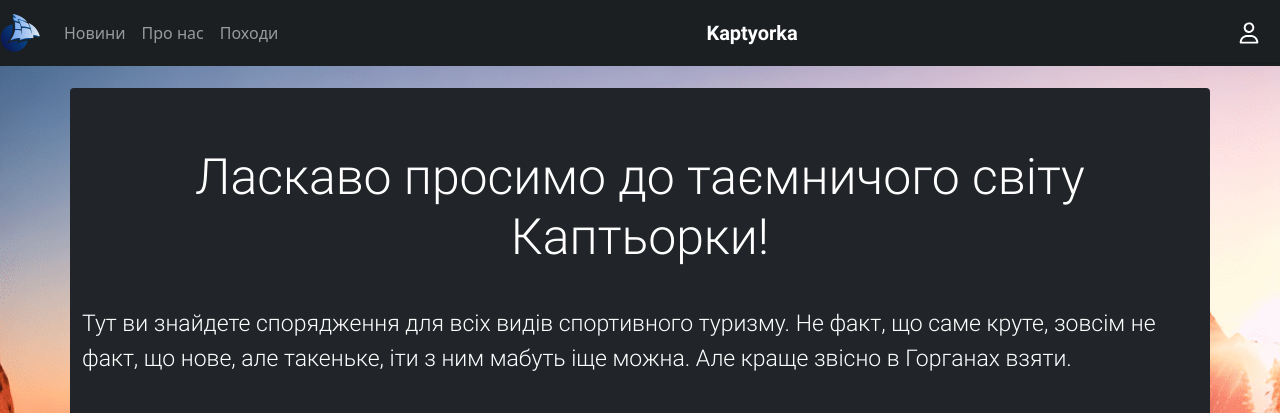
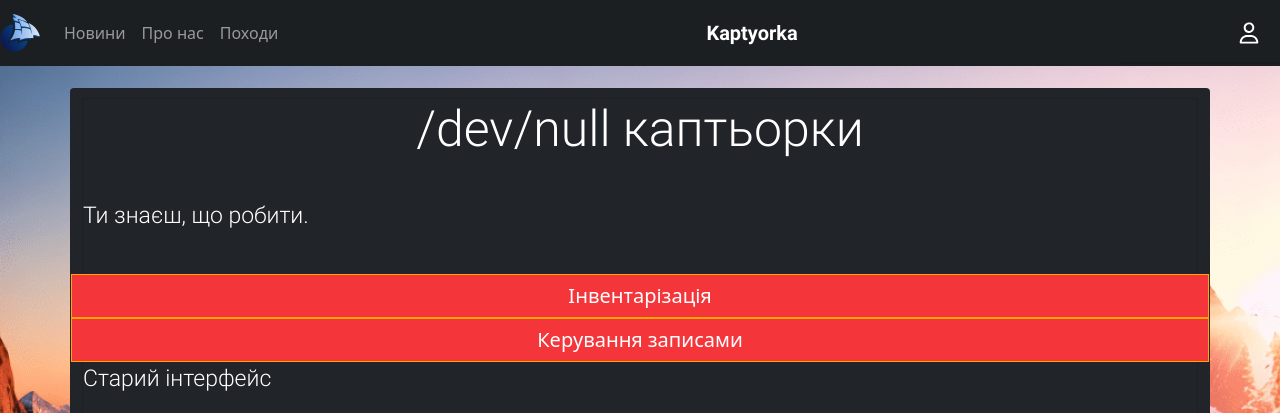
Before and after one commit to Casy7/Romantik, a Django app: page /equipment/ in a window 1280 px wide. Shown: the top 413 px of the page. Run offline with Django 3.2, Linux system fonts and the light colour scheme; some libraries are stand-ins or nearby versions.

Commit message:
Minor visual bugfixes

```diff
--- a/KaptyorkaApp/static/js/add_equipment.js
+++ b/KaptyorkaApp/static/js/add_equipment.js
@@ -297,7 +297,9 @@ function sendNewAccounting() {
 			attachCSRFToken(xhr);
 		},
 		success: function a(json) {
-
+			if (json.result === "success") {
+				window.location.href = '/equipment/rent_accountings_management/';
+			}
 		}
 	})
 }
--- a/KaptyorkaApp/templates/kaptyorka_homepage.html
+++ b/KaptyorkaApp/templates/kaptyorka_homepage.html
@@ -2,38 +2,24 @@
 {% load static %}
 
 {% block page_styles %}
-<!-- <link rel="stylesheet" href="{% static 'css/form.css' %}" type="text/css" /> -->
+<link rel="stylesheet" href="{% static 'css/form.css' %}" type="text/css" />
 <!-- <link rel="stylesheet" href="{% static 'css/home.css' %}" type="text/css" /> -->
 {% endblock %}
 
 {% block content %}
-<div class="main-container">
+<div class="card bg-dark">
 
-    <h1>Ласкаво просимо до таємничого світу Каптьорки!</h1>
-    <p>Тут ви знайдете спорядження для всіх видів спортивного туризму. Не факт, що саме круте, зовсім не факт, що нове, але такеньке, іти з ним мабуть іще можна. Але краще звісно в Горганах взяти.</p>
+    <h1>/dev/null каптьорки</h1>
+    <p>Ти знаєш, що робити.</p>
     <div class="row">
-        <div class="col">
-            <p class="right">Наша команда щодня проводить ремонт і обслуговування спорядження, і ми гарантуємо якість і надійність кожної його одиниці.
-            </p>
-            <p class="right">
-                Жартую. Як зламається, не спричинивши при цьому серйозних травм — то й вже добре. Нє, відповідальності я за це не несу.
-            </p>
-            <p class="right">
-                Ну коротше, випадково на цю сторінку ви не потрапите, а ті, хто потрапив сюди не випадково, самі знають що робити.
-            </p>
-            <a href="/equipment/new_rent_accounting">
-                <button class="btn btn-danger big-red-fucking-button">Виписати спорядження</button>
-            </a>
-            <a href="/equipment/add_equipment">
-                <button class="btn btn-danger big-red-fucking-button">Інвентарізація</button>
-            </a>
-            <a href="/equipment/rent_accountings_management">
-                <button class="btn btn-danger big-red-fucking-button">Керування записами</button>
-            </a>
-        </div>
-        <div class="col">
-            <img src="{% static 'images/home/equipment.bmp' %}" alt="">
-        </div>
+        <a class="btn btn-danger big-red-fucking-button" href="/equipment/add_equipment">Інвентарізація </a>
+        <a class="btn btn-danger big-red-fucking-button" href="/equipment/rent_accountings_management/">Керування записами</a>
     </div>
+
+    <p>Старий інтерфейс</p>
+    <a href="/equipment/new_rent_accounting">
+        <button class="btn btn-danger big-red-fucking-button">Виписати спорядження</button>
+    </a>
+
 </div>
 {% endblock %}
--- a/KaptyorkaApp/urls.py
+++ b/KaptyorkaApp/urls.py
@@ -29,7 +29,7 @@ urlpatterns = [
     path("add_equipment", AddEquipment.as_view(), name="add_equipment"),
     path("new_rent_accounting", CreateNewRentAccounting.as_view(), name="new_rent_accounting"),
     path("my_rent_accountings", MyRentAccountings.as_view(), name="my_rent_accountings"),
-    path("rent_accountings_management", RentAccountingsManagement.as_view(), name="rent_accountings_management"),
+    path("rent_accountings_management/", RentAccountingsManagement.as_view(), name="rent_accountings_management"),
 
 
 	path('add_accounting/', AjaxAddNewAccounting.as_view(), name='add_accounting'),
```
Also changed, not shown: KaptyorkaApp/templates/add_equpment.html (+16 -27 lines).
